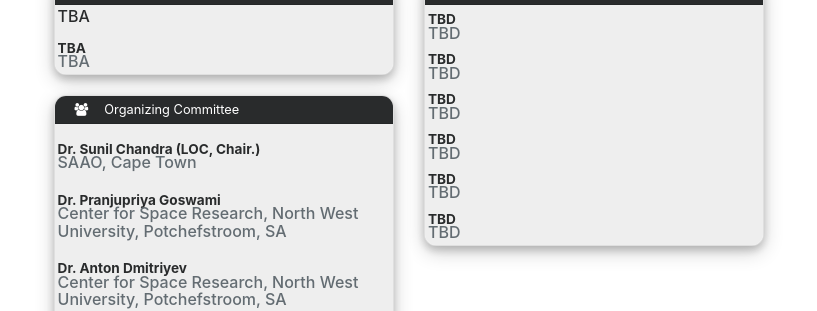
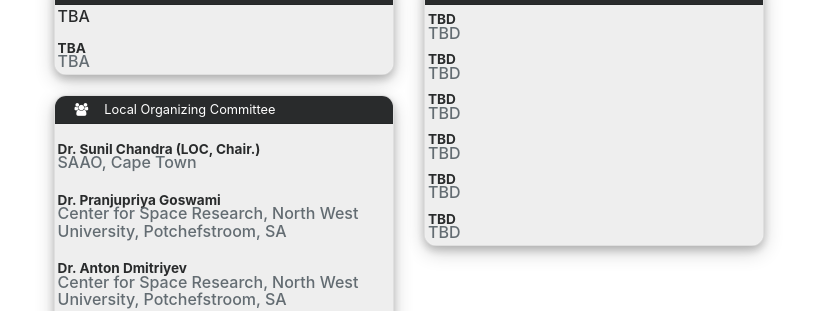
Before and after one commit to xvisionastro2023/xvisionastro2023.github.io, a Jekyll site: the page built from committees.html, in a window 1280 px wide. Shown: the part 382-693 px from the top of the page, without its empty margins (231-1048 px from the left). Built offline with Jekyll 4.4.1, drawn with Linux system fonts in a browser that asks for light colours; nearby versions of some CDN libraries.

Commit message:
Update committees.html

```diff
--- a/committees.html
+++ b/committees.html
@@ -28,7 +28,7 @@ slide_id: 1
             </div>
             <!--######### LOCAL Organizing COMMITTEE##########-->
             <div class="card">
-                <div class="card-header text-white bg-inverse"> <i class="fa fa-users mr-3" aria-hidden="true"></i>Organizing Committee</div>
+                <div class="card-header text-white bg-inverse"> <i class="fa fa-users mr-3" aria-hidden="true"></i>Local Organizing Committee</div>
                 {% if site.data.conference.local_organizing_committees %}
                 {% for committee in site.data.conference.local_organizing_committees %}
                  <div class="card-block bg-faded">
```
